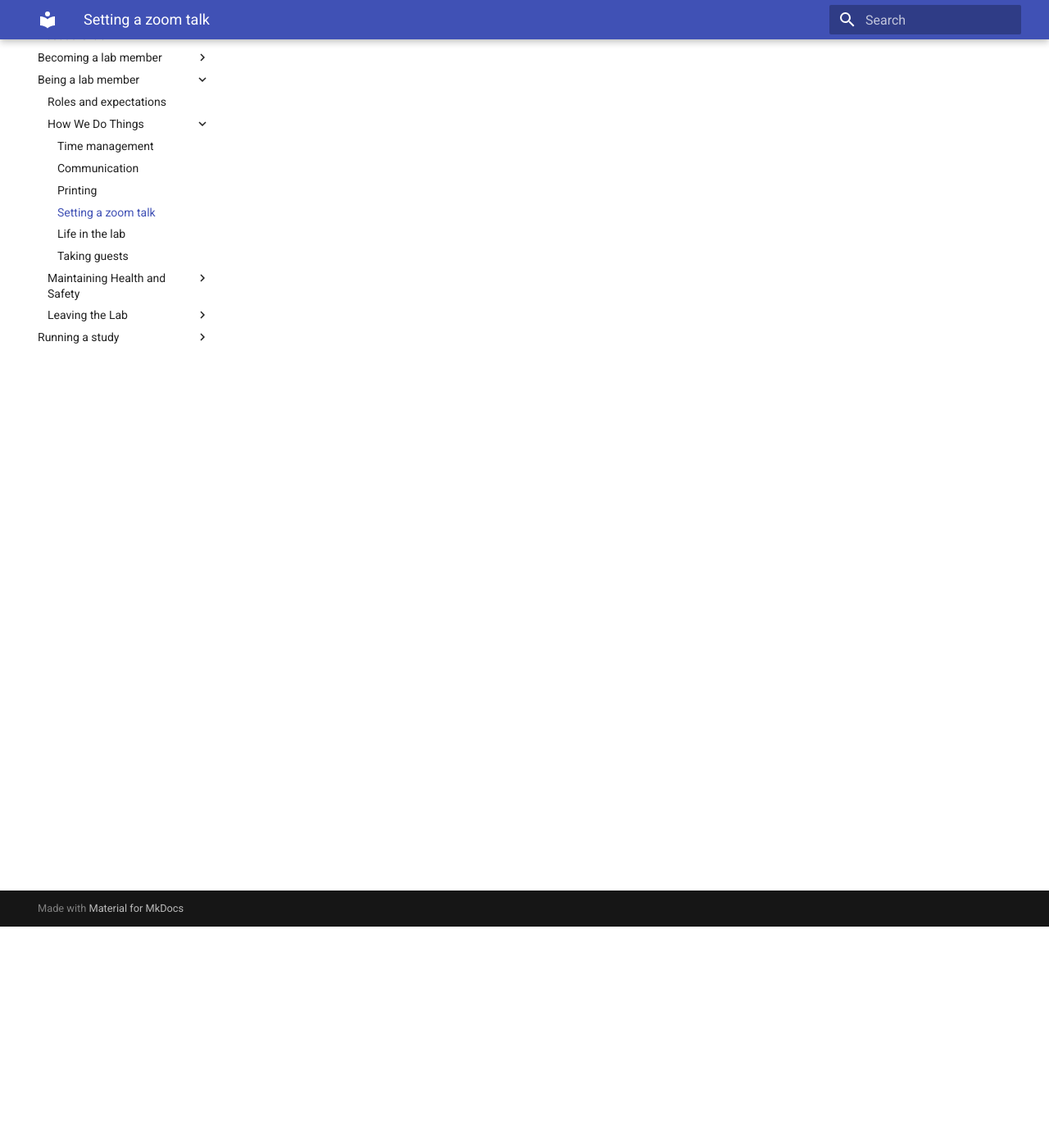
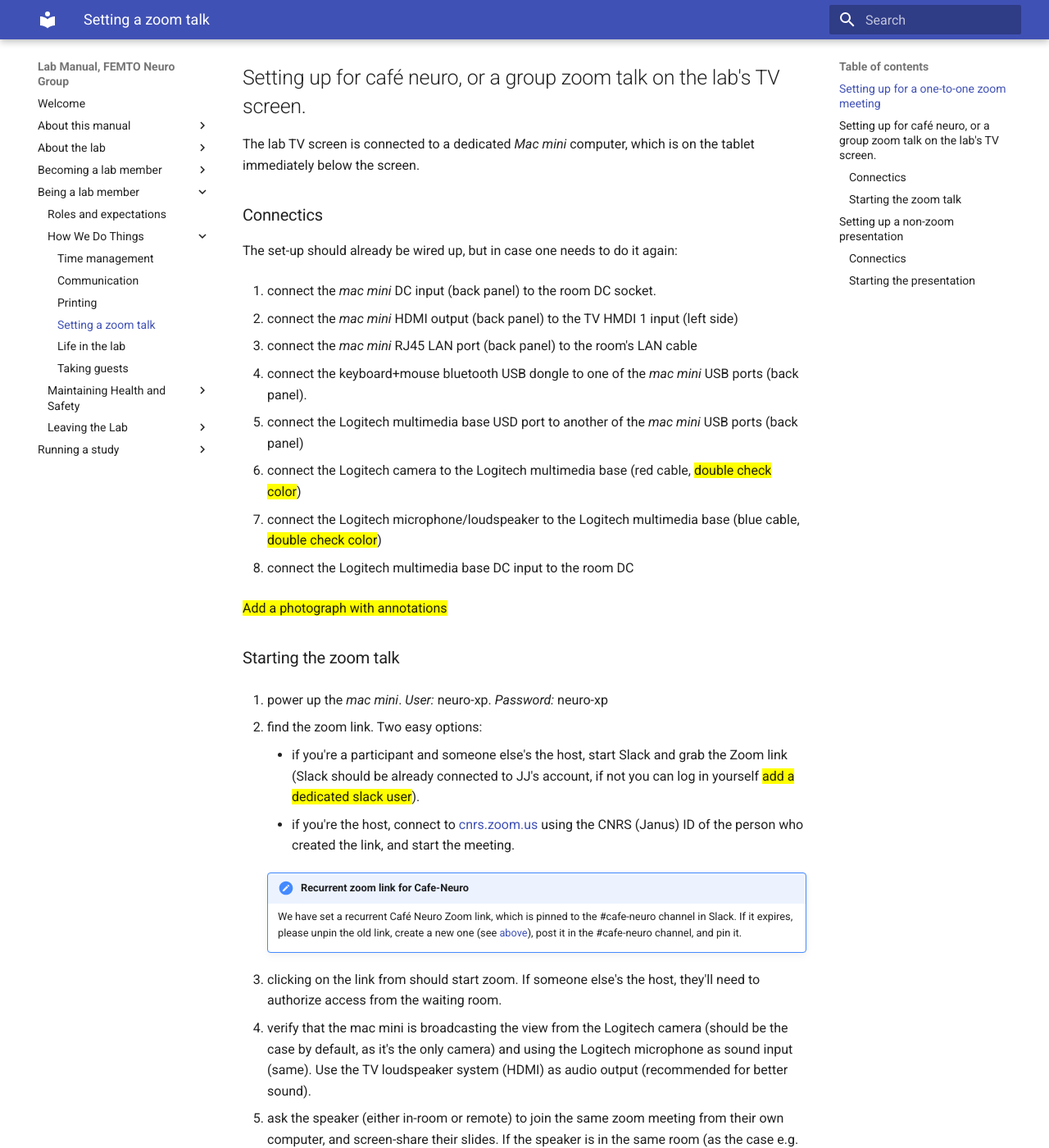
Before and after one commit to neuro-team-femto/lab_manual, an MkDocs documentation site: the page built from docs/being-a-lab-member/how-we-do-things/setting-a-zoom-talk.md, in a window 1280 px wide and 1400 px high, scrolled down 270 px. Shown: the whole window at 82% size. Built offline with MkDocs 1.6.1 and Material for MkDocs 9.7.7, drawn with Linux system fonts in a browser that asks for light colours; some of the changed text lies outside the part shown.

Commit message:
zoom & cafÚ neuro

```diff
--- a/docs/being-a-lab-member/how-we-do-things/setting-a-zoom-talk.md
+++ b/docs/being-a-lab-member/how-we-do-things/setting-a-zoom-talk.md
@@ -1,3 +1,72 @@
-# Setting a zoom talk
+# Setting a zoom talk or café neuro
 
-<mark style="background-color:yellow;">Add procedure</mark>
+
+## Setting up for a one-to-one zoom meeting
+
+If you need to meet with someone on zoom, note that CNRS offers a corporate zoom account, with no limitation of duration for meetings. Simply log in to [cnrs.zoom.us](cnrs.zoom.us) using your CNRS (Janus) ID, and zoom away.
+
+
+## Setting up for café neuro, or a group zoom talk on the lab's TV screen.
+
+The lab TV screen is connected to a dedicated _Mac mini_ computer, which is on the tablet immediately below the screen.
+
+### Connectics
+
+The set-up should already be wired up, but in case one needs to do it again:
+
+1. connect the _mac mini_ DC input (back panel) to the room DC socket.
+
+2. connect the _mac mini_ HDMI output (back panel) to the TV HMDI 1 input (left side)
+
+3. connect the _mac mini_ RJ45 LAN port (back panel) to the room's LAN cable
+
+4. connect the keyboard+mouse bluetooth USB dongle to one of the _mac mini_ USB ports (back panel).
+
+5. connect the Logitech multimedia base USD port to another of the _mac mini_ USB ports (back panel)
+
+6. connect the Logitech camera to the Logitech multimedia base (red cable, <mark style="background-color:yellow;">double check color</mark>)
+
+7. connect the Logitech microphone/loudspeaker to the Logitech multimedia base (blue cable, <mark style="background-color:yellow;">double check color</mark>)
+
+8. connect the Logitech multimedia base DC input to the room DC
+
+<mark style="background-color:yellow;">Add a photograph with annotations</mark>
+
+### Starting the zoom talk
+
+1. power up the _mac mini_. *User:* neuro-xp. *Password:* neuro-xp
+
+2. find the zoom link. Two easy options:
+	- if you're a participant and someone else's the host, start Slack and grab the Zoom link (Slack should be already connected to JJ's account, if not you can log in yourself <mark style="background-color:yellow;">add a dedicated slack user</mark>).
+	- if you're the host, connect to [cnrs.zoom.us](cnrs.zoom.us) using the CNRS (Janus) ID of the person who created the link, and start the meeting.
+
+	!!! note "Recurrent zoom link for Cafe-Neuro"
+		We have set a recurrent Café Neuro Zoom link, which is pinned to the #cafe-neuro channel in Slack. If it expires, please unpin the old link, create a new one (see [above](#setting-up-for-a-one-to-one-zoom-meeting)), post it in the #cafe-neuro channel, and pin it.
+
+3. clicking on the link from should start zoom. If someone else's the host, they'll need to authorize access from the waiting room.
+
+4. verify that the mac mini is broadcasting the view from the Logitech camera (should be the case by default, as it's the only camera) and using the Logitech microphone as sound input (same). Use the TV loudspeaker system (HDMI) as audio output (recommended for better sound).
+
+5. ask the speaker (either in-room or remote) to join the same zoom meeting from their own computer, and screen-share their slides. If the speaker is in the same room (as the case e.g. for a café neuro presented from Besançon), the speaker should mute their microphone (from Zoom) and their loudspeaker (from PC).
+
+If all works correctly, the speaker's slide share should appear on TV, and the speaker should see the audiovisual stream from the room. If in the room, their voice will be picked up from the Logitech microphone, as everyone else's.
+
+
+<mark style="background-color:yellow;">Test, and double-check that this works</mark>
+
+## Setting up a non-zoom presentation
+
+If someone needs to display their presentation on the lab's TV, without needing to share the presentation on zoom (e.g. an invited speaker, or an impromptu brainstorm), the presenter can simply use the <mark style="background-color:yellow;">whatsitsname</mark> wireless connection system.
+
+### Connectics
+
+1. Connect the TV to the <mark style="background-color:yellow;">whatsitsname</mark> antenna/hub via HDMI
+2. Connect the <mark style="background-color:yellow;">whatsitsname</mark> hub DC input to the room DC.
+
+<mark style="background-color:yellow;">Add a photograph with annotations</mark>
+
+### Starting the presentation
+
+1. Connect the presenter's computer to one of the two <mark style="background-color:yellow;">whatsitsname</mark> client via USB-C
+
+The computer's screen and sound should be mirrored to the TV.
```
